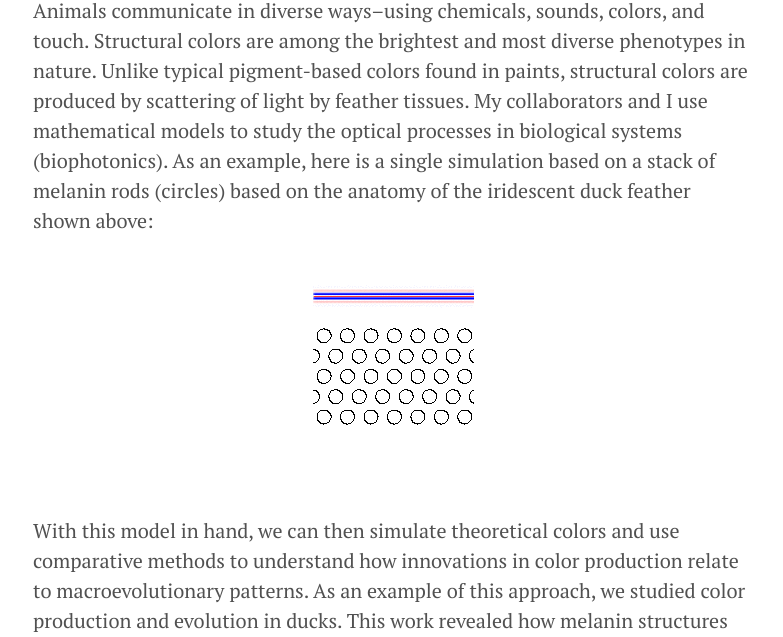
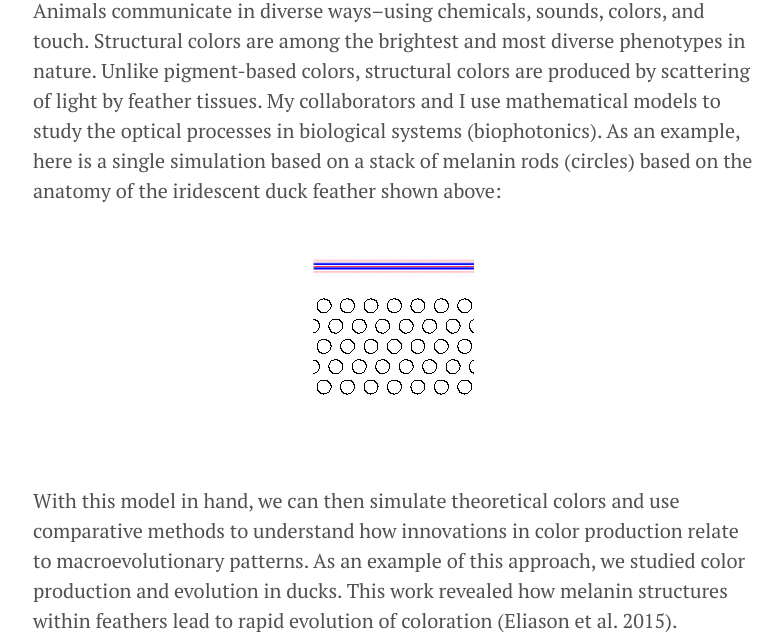
Before and after one commit to celiason/celiason.github.io, a Jekyll site: the page built from 1-research.md, in a window 1280 px wide and 900 px high, scrolled down 623 px, cut to the strip 263-900 px from the top of the window. Shown: the whole strip, without its empty margins (247-1030 px from the left). Built offline with Jekyll 4.4.1, drawn with Linux system fonts in a browser that asks for light colours.

Commit message:
Update 1-research.md

```diff
--- a/1-research.md
+++ b/1-research.md
@@ -15,7 +15,7 @@ I am broadly interested in understanding why some groups of organisms are more p
 <!-- ![](/img/tanagers2.jpg) -->
 <!-- ![](/img/water_on_feather.jpg)*Water droplet on an iridescent feather of a peacock-pheasant* -->
 
-Animals communicate in diverse ways–using chemicals, sounds, colors, and touch. Structural colors are among the brightest and most diverse phenotypes in nature. Unlike typical pigment-based colors found in paints, structural colors are produced by scattering of light by feather tissues. My collaborators and I use mathematical models to study the optical processes in biological systems (biophotonics). As an example, here is a single simulation based on a stack of melanin rods (circles) based on the anatomy of the iridescent duck feather shown above:
+Animals communicate in diverse ways–using chemicals, sounds, colors, and touch. Structural colors are among the brightest and most diverse phenotypes in nature. Unlike pigment-based colors, structural colors are produced by scattering of light by feather tissues. My collaborators and I use mathematical models to study the optical processes in biological systems (biophotonics). As an example, here is a single simulation based on a stack of melanin rods (circles) based on the anatomy of the iridescent duck feather shown above:
 
 <img src="/img/meep_movie_slow.gif" style="margin: 0 auto">
 
```
